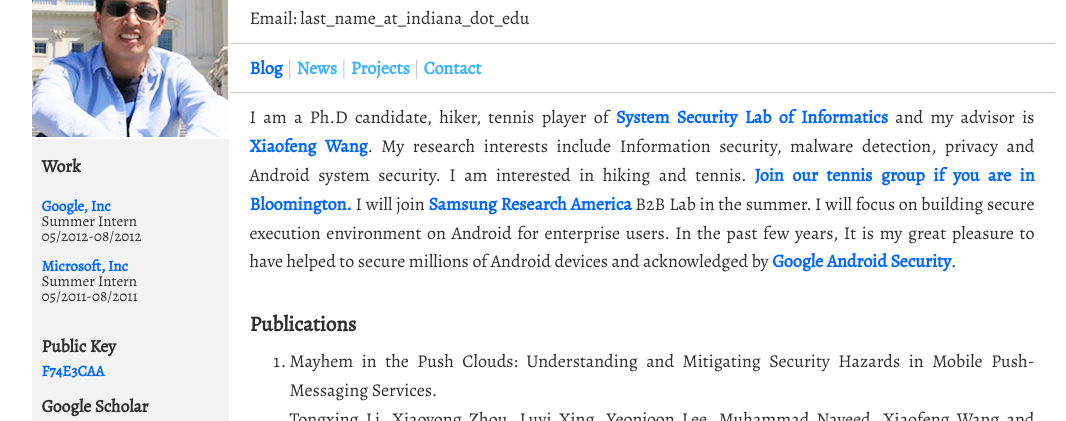
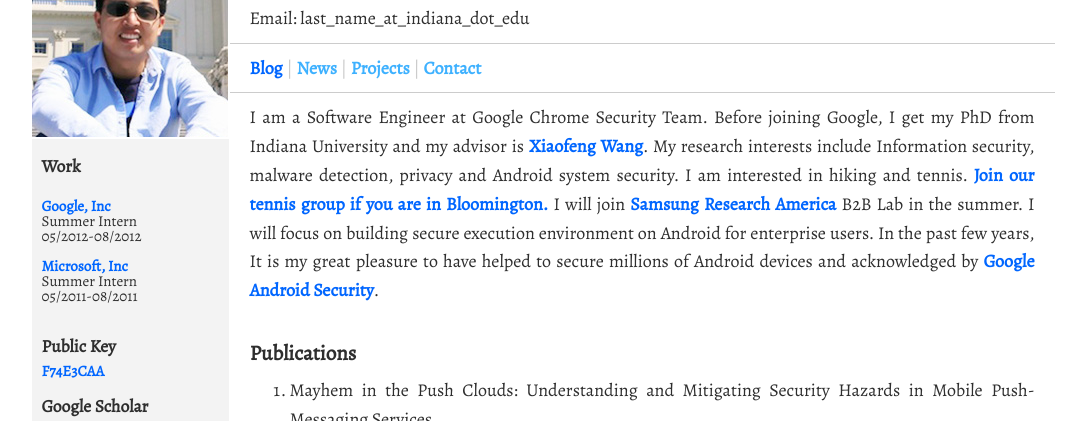
Before and after one commit to xzhou/xzhou.github.io, a plain HTML site: page index.html in a window 1280 px wide. Shown: the part 120-541 px from the top of the page, without its empty margins (96-1162 px from the left). Drawn offline with nearby package versions, Linux system fonts and the light colour scheme.

Commit message:
Update index.html

```diff
--- a/index.html
+++ b/index.html
@@ -71,8 +71,7 @@ Email: last_name_at_indiana_dot_edu </div>
 <div id="quickSummary"> <a href="http://xzhou.wordpress.com/"> Blog </a>
 | <a href=""> News </a> | <a href=""> Projects </a> | <a href="">Contact</a></div>
 <div id="lower">
-<div id="preamble"> I am a Ph.D candidate, hiker, tennis player of <a href="http://sysseclab.informatics.indiana.edu/">System Security Lab
-of Informatics</a> and my advisor is <a href="http://www.informatics.indiana.edu/xw7/">Xiaofeng Wang</a>.
+<div id="preamble"> I am a Software Engineer at Google Chrome Security Team. Before joining Google, I get my PhD from Indiana University and my advisor is <a href="http://www.informatics.indiana.edu/xw7/">Xiaofeng Wang</a>.
 My research interests include Information security, malware detection,
 privacy and Android system security. I am interested in hiking and
 tennis. <a href="https://www.facebook.com/groups/iutennis/">Join our tennis group if you are in Bloomington.</a> I will join  <a href="http://www.sisa.samsung.com/">Samsung Research America</a> B2B Lab in the summer. I will focus on building secure execution environment on Android for enterprise users. In the past few years, It is my great pleasure to have helped to secure millions of Android devices and acknowledged by <a href="https://source.android.com/devices/tech/security/acknowledgements.html">Google Android Security</a>.</div>
```
